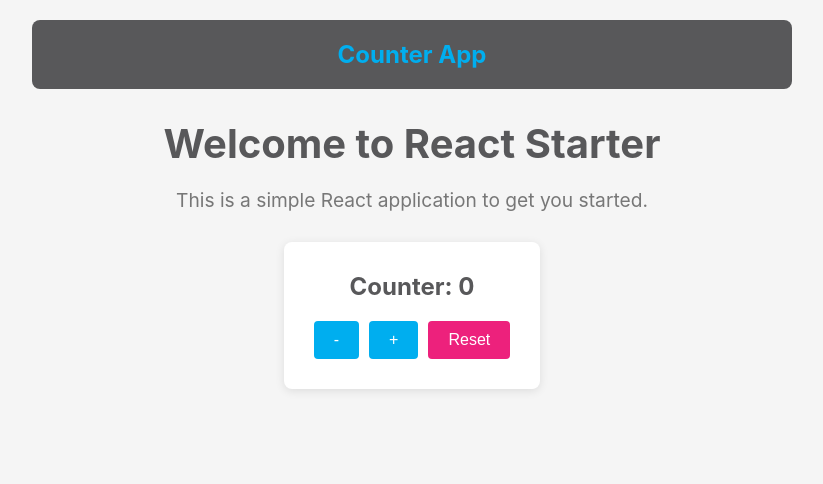
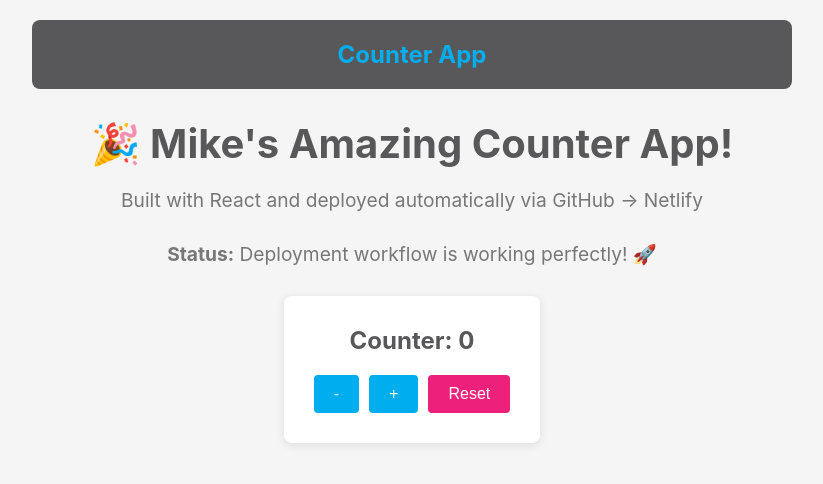
Before and after one commit to MikeGrilli/react-starter-app, a React app: page / in a window 1280 px wide. Shown: the top 484 px of the page, without its empty margins (228-1051 px from the left). Built offline with nearby package versions, Linux system fonts and the light colour scheme.

Commit message:
🎉 Update app title and add deployment status
- Personalize app with Mike's name
- Add deployment workflow confirmation
- Test automated GitHub → Netlify pipeline

```diff
--- a/src/App.js
+++ b/src/App.js
@@ -10,8 +10,9 @@ function App() {
     <div className="App">
       <Header />
       <main>
-        <h1>Welcome to React Starter</h1>
-        <p>This is a simple React application to get you started.</p>
+        <h1>🎉 Mike's Amazing Counter App!</h1>
+        <p>Built with React and deployed automatically via GitHub → Netlify</p>
+        <p><strong>Status:</strong> Deployment workflow is working perfectly! 🚀</p>
         <Counter count={count} setCount={setCount} />
       </main>
     </div>
```
